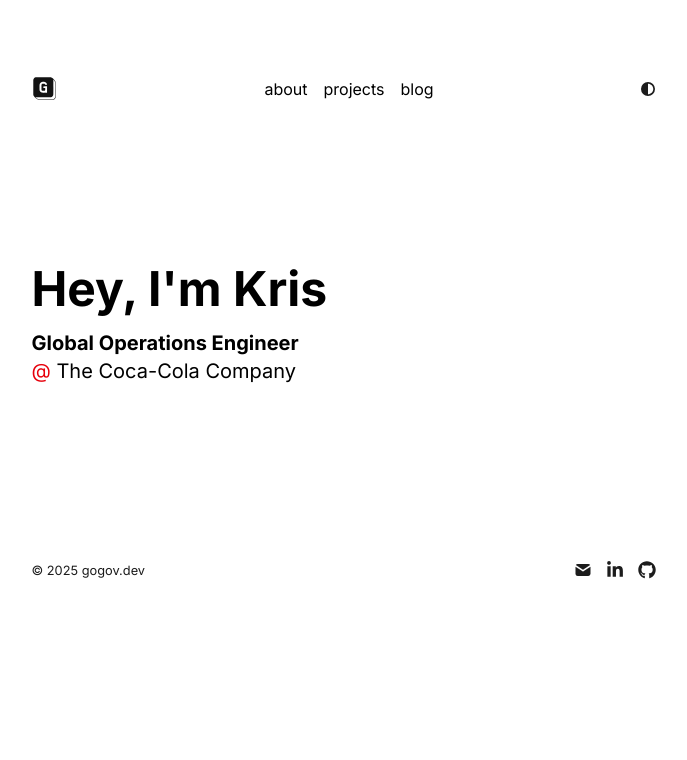
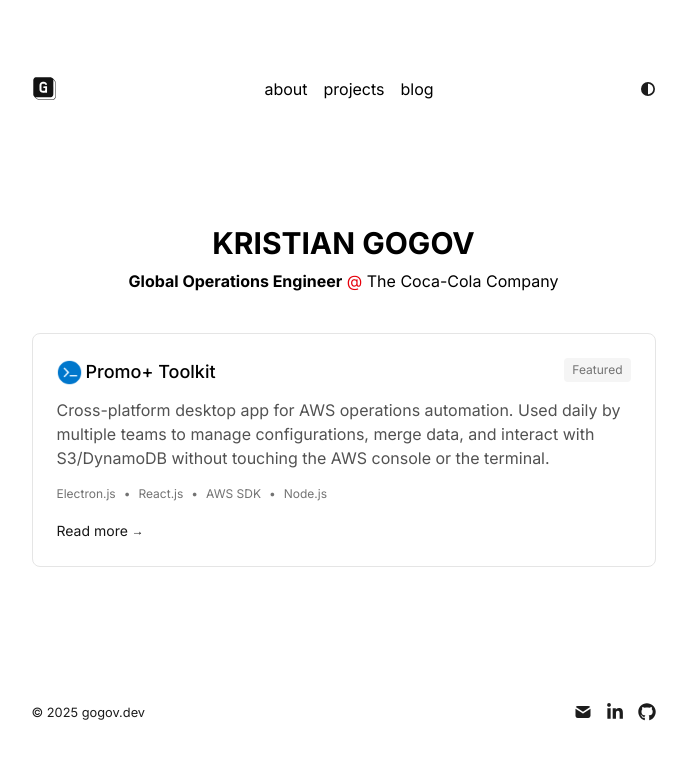
Before and after one commit to kristiangogov/gogov-dev, a Next.js app: page / in a window 1280 px wide. Shown: the top 760 px of the page, without its empty margins (289-976 px from the left). Built offline with nearby package versions, Linux system fonts and the light colour scheme.

Commit message:
landing page restyle, minor fixes

```diff
--- a/app/about/page.tsx
+++ b/app/about/page.tsx
@@ -9,7 +9,7 @@
   return (
     <article className="prose prose-quoteless prose-neutral dark:prose-invert mt-[-1.25em]">
       <section>
-        <h1 className="mb-8 text-2xl font-medium">hey!</h1>
+        <h1 className="mb-8 text-2xl font-medium">about</h1>
         <p>
           I'm <span className="font-bold">Kristian Gogov</span>, a Global
           Operations Engineer @ The Coca-Cola Company.
--- a/app/page.tsx
+++ b/app/page.tsx
@@ -1,25 +1,63 @@
 import Image from "next/image";
+import Link from "next/link";
 
 export default function Page() {
   return (
     <section className="">
-        <div className="flex flex-col-reverse md:flex-row justify-between items-center my-10">
-          <div className="my-10">
-            <h1 className="text-4xl md:text-5xl font-bold mb-4 mr-2">Hey, I'm Kris</h1>
-            <h2 className="text-xl  mr-10">
-              <span className="font-bold">Global Operations Engineer</span><br/><span className="text-red-600 dark:text-red-500">@</span> The Coca-Cola Company<br/>
-              {/* <span className="text-sm">...expanding my skills in DevOps and cloud technologies.</span> */}
-            </h2>
+      <div className="flex flex-col my-10">
+        {/* Header Section */}
+        <div className="mb-10 flex flex-col items-center">
+          <h1 className="text-3xl font-bold mb-2">KRISTIAN GOGOV</h1>
+          <h2 className="text-md">
+            <span className="font-bold">Global Operations Engineer</span>
+            <br className="sm:hidden" />
+            <span className="text-red-600 dark:text-red-500"> @ </span>
+            The Coca-Cola Company
+          </h2>
+        </div>
+
+        {/* Featured Project Card */}
+        <div className="w-full max-w-2xl p-6 border border-neutral-200 dark:border-neutral-800 rounded-lg hover:border-neutral-300 dark:hover:border-neutral-700 transition-colors">
+          <div className="flex items-start justify-between mb-3">
+            <h3 className="flex items-center text-lg font-semibold gap-1">
+              <Image
+                src="/promo-plus-toolkit/icon.png"
+                alt="logo"
+                width={25}
+                height={25}
+                priority
+                className="self-center"
+              />Promo+ Toolkit
+            </h3>
+            <span className="text-xs text-neutral-500 dark:text-neutral-400 bg-neutral-100 dark:bg-neutral-800 px-2 py-1 rounded">
+              Featured
+            </span>
           </div>
-          {/* <Image
-            src="/profile.jpg"
-            alt="logo"
-            width={150}
-            height={150}
-            priority
-            className="rounded-full grayscale"
-          /> */}
+
+          <p className="text-neutral-600 dark:text-neutral-400 mb-4">
+            Cross-platform desktop app for AWS operations automation. Used daily
+            by multiple teams to manage configurations, merge data, and interact
+            with S3/DynamoDB without touching the AWS console or the terminal.
+          </p>
+
+          <div className="flex flex-wrap gap-2 mb-4 text-xs text-neutral-500 dark:text-neutral-400">
+            <span>Electron.js</span>
+            <span>•</span>
+            <span>React.js</span>
+            <span>•</span>
+            <span>AWS SDK</span>
+            <span>•</span>
+            <span>Node.js</span>
+          </div>
+
+          <Link
+            href="/blog/promo-toolkit"
+            className="text-sm text-neutral-900 dark:text-neutral-100 hover:text-neutral-600 dark:hover:text-neutral-400 transition-colors inline-flex items-center gap-1"
+          >
+            Read more <span className="text-xs">→</span>
+          </Link>
         </div>
+      </div>
     </section>
   );
 }
--- a/app/projects/page.tsx
+++ b/app/projects/page.tsx
@@ -4,7 +4,7 @@
 
 export const metadata: Metadata = {
   title: "Projects",
-  description: "Nextfolio Projects",
+  description: "Kristian Gogov Projects",
 };
 
 export default function Projects() {
@@ -20,7 +20,14 @@
             rel="noopener noreferrer"
           >
             <div className="w-full flex flex-col sm:flex-row justify-between items-start sm:items-center space-y-1 sm:space-y-0 sm:space-x-2">
-              <h2 className="text-black dark:text-white">{project.title}</h2>
+              <div className="flex items-center gap-2">
+                <h2 className="text-black dark:text-white">{project.title}</h2>
+                {project.featured && (
+                  <span className="text-xs text-neutral-500 dark:text-neutral-400 bg-neutral-100 dark:bg-neutral-800 px-2 py-1 rounded">
+                    Featured
+                  </span>
+                )}
+              </div>
               <p className="text-neutral-600 dark:text-neutral-400">
                 {project.description}
               </p>
--- a/content/promo-toolkit.mdx
+++ b/content/promo-toolkit.mdx
@@ -12,7 +12,7 @@
 A cross-platform Electron.js desktop application that streamlines and simplifies the use of internal scripts and tools for operations teams.
 
 <Callout emoji="⚙️">
-<code>Electron.js, React.js, Next.js aria-docs ([documentation](https://promo-plus-docs.vercel.app/))</code>
+<code>Electron.js, React.js, AWS SDK, Node.js, Next.js([documentation](https://promo-plus-docs.vercel.app/))</code>
 </Callout>
 <Image
   src="/promo-plus-toolkit/home-screen.png"
```
Also changed, not shown: public/profile.jpg (deleted), public/promo-plus-toolkit/icon.png (added).
